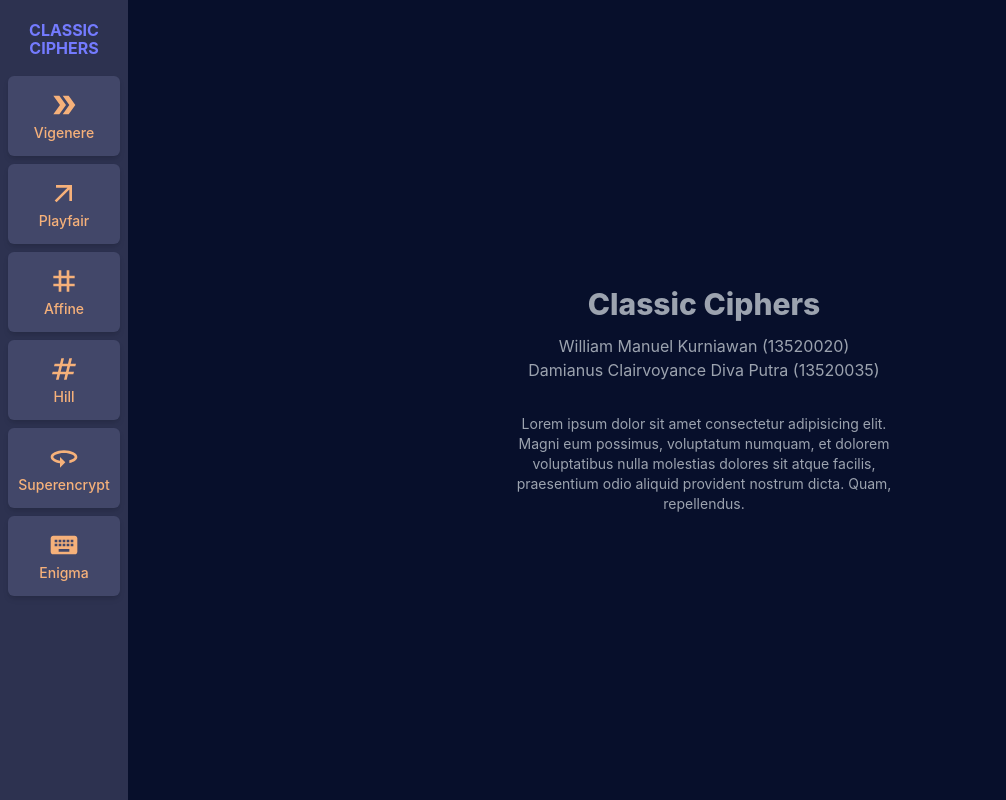
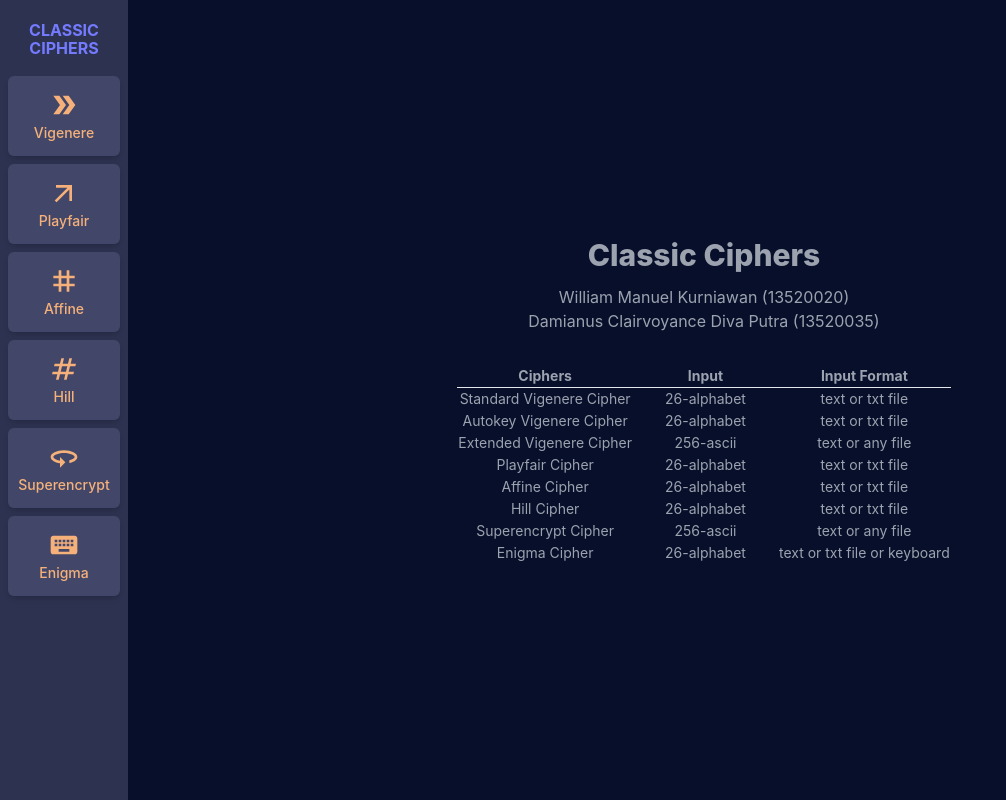
Before and after one commit to dclairvoyance/Tugas1_IF4020_Kripto, a React (Vite) app in the folder frontend/: page / in a window 1280 px wide. Shown: the whole page, without its empty margins (0-1006 px from the left). Built offline with nearby package versions, Linux system fonts and the light colour scheme.

Commit message:
feat: add info at home

```diff
--- a/frontend/src/pages/Home.jsx
+++ b/frontend/src/pages/Home.jsx
@@ -1,18 +1,63 @@
 const Home = () => {
   return (
     <>
-      <div className="w-96 mx-auto text-gray-400">
+      <div className="mx-auto text-gray-400">
         <h1 className="text-3xl font-extrabold mb-3">Classic Ciphers</h1>
         <div className="mb-8">
           <h2>William Manuel Kurniawan (13520020)</h2>
           <h2>Damianus Clairvoyance Diva Putra (13520035)</h2>
         </div>
-        <p className="text-sm">
-          Lorem ipsum dolor sit amet consectetur adipisicing elit. Magni eum
-          possimus, voluptatum numquam, et dolorem voluptatibus nulla molestias
-          dolores sit atque facilis, praesentium odio aliquid provident nostrum
-          dicta. Quam, repellendus.
-        </p>
+        <table className="table-auto text-sm">
+          <thead>
+            <tr className="border-b">
+              <th className="pr-8">Ciphers</th>
+              <th className="pr-8">Input</th>
+              <th>Input Format</th>
+            </tr>
+          </thead>
+          <tbody>
+            <tr>
+              <td className="pr-8">Standard Vigenere Cipher</td>
+              <td className="pr-8">26-alphabet</td>
+              <td>text or txt file</td>
+            </tr>
+            <tr>
+              <td className="pr-8">Autokey Vigenere Cipher</td>
+              <td className="pr-8">26-alphabet</td>
+              <td>text or txt file</td>
+            </tr>
+            <tr>
+              <td className="pr-8">Extended Vigenere Cipher</td>
+              <td className="pr-8">256-ascii</td>
+              <td>text or any file</td>
+            </tr>
+            <tr>
+              <td className="pr-8">Playfair Cipher</td>
+              <td className="pr-8">26-alphabet</td>
+              <td>text or txt file</td>
+            </tr>
+            <tr>
+              <td className="pr-8">Affine Cipher</td>
+              <td className="pr-8">26-alphabet</td>
+              <td>text or txt file</td>
+            </tr>
+            <tr>
+              <td className="pr-8">Hill Cipher</td>
+              <td className="pr-8">26-alphabet</td>
+              <td>text or txt file</td>
+            </tr>
+            <tr>
+              <td className="pr-8">Superencrypt Cipher</td>
+              <td className="pr-8">256-ascii</td>
+              <td>text or any file</td>
+            </tr>
+            <tr>
+              <td className="pr-8">Enigma Cipher</td>
+              <td className="pr-8">26-alphabet</td>
+              <td>text or txt file or keyboard</td>
+            </tr>
+          </tbody>
+        </table>
       </div>
     </>
   );
```
